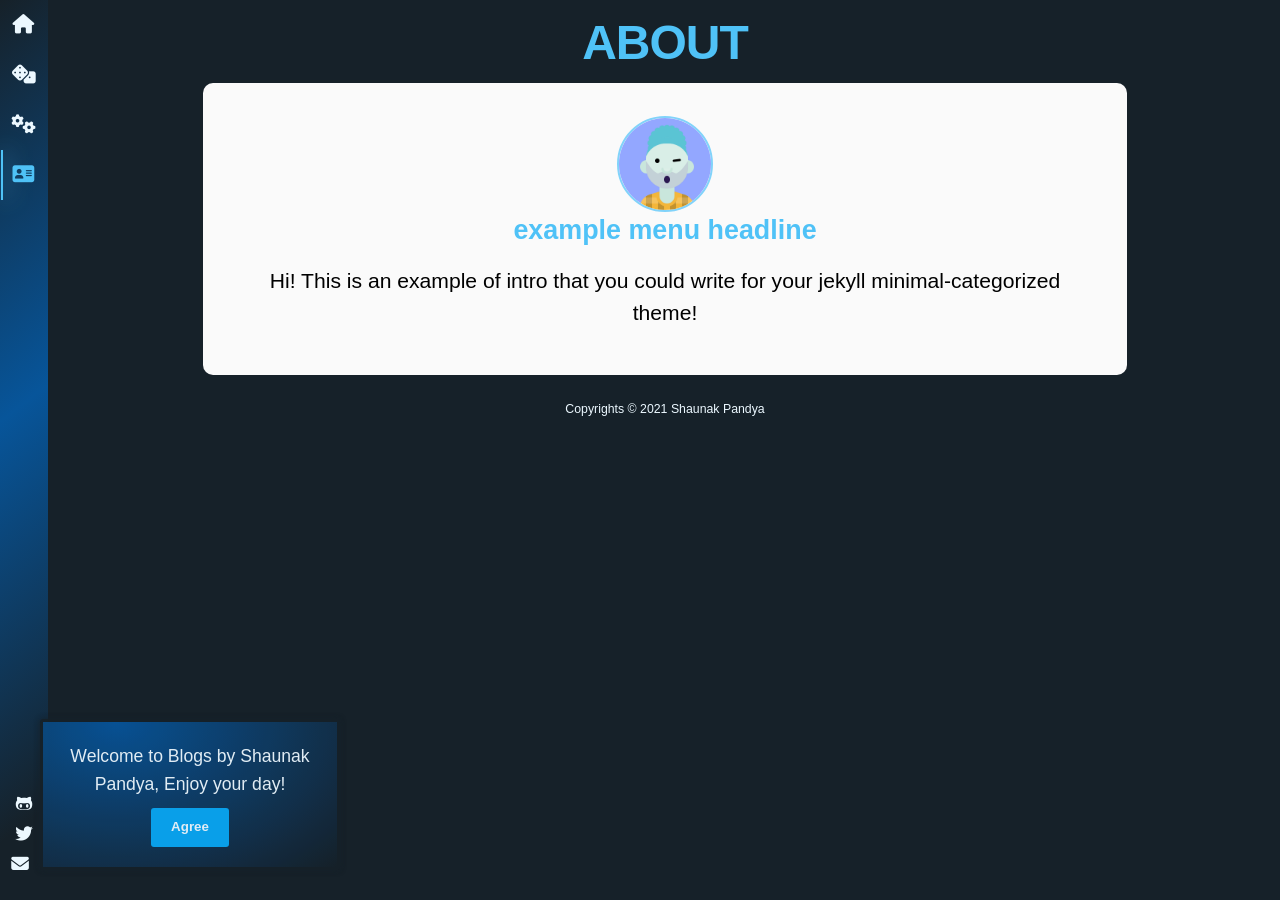
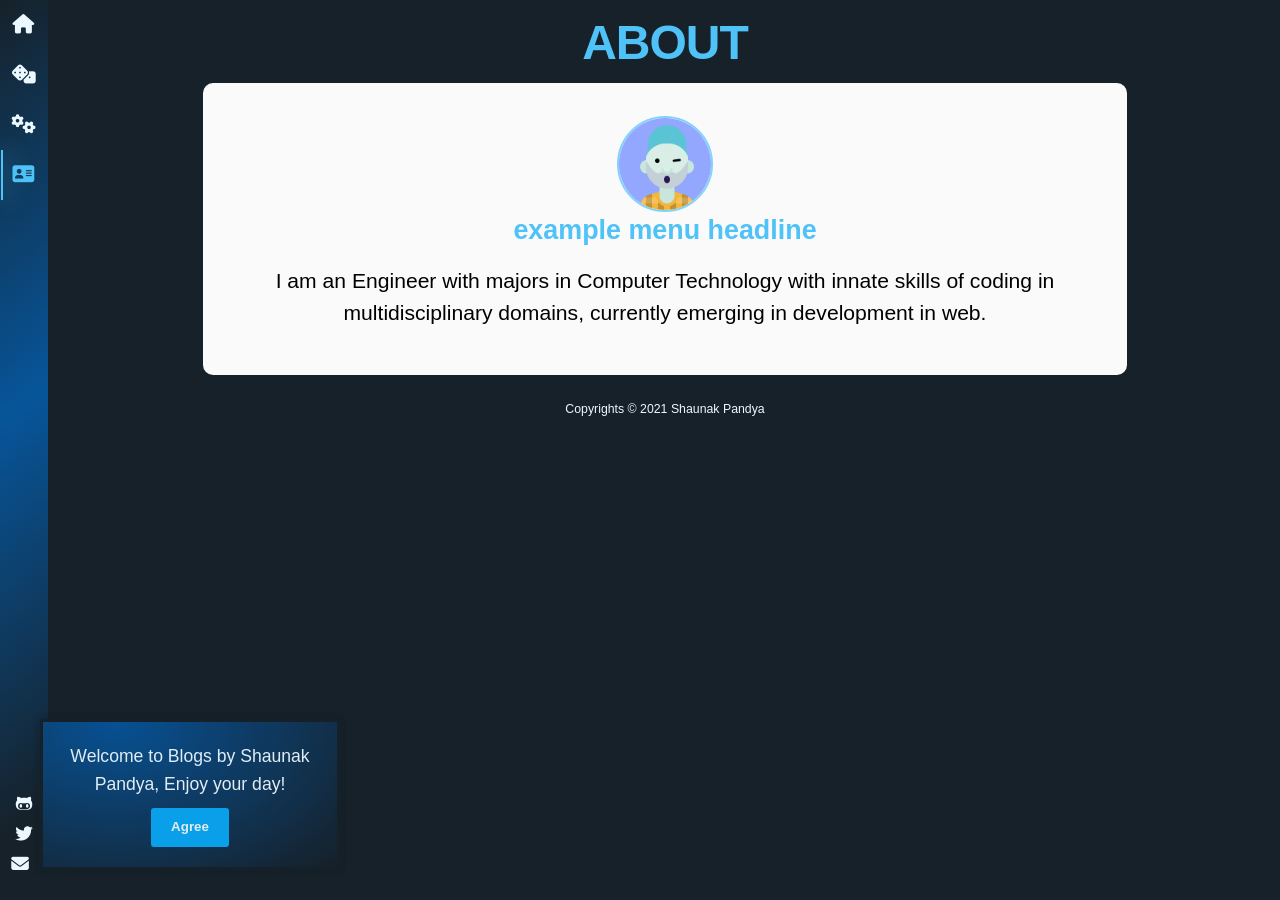
Before and after one commit to stackbit-projects/spectacular-neptune-1eb59, a Jekyll site: the page built from pages/about.html, in a window 1280 px wide. Built offline with Jekyll 4.4.1, drawn with Linux system fonts in a browser that asks for light colours; nearby versions of some CDN libraries; some web fonts are replaced.

Commit message:
menu.yml: updated menu_intro

```diff
--- a/_data/menu.yml
+++ b/_data/menu.yml
@@ -1,8 +1,8 @@
 menu_title: Example menu title
 menu_headline: example menu headline
 menu_intro: >-
-  Hi! This is an example of intro that you could write for your jekyll
-  minimal-categorized theme!
+  I am an Engineer with majors in Computer Technology with innate skills of
+  coding in multidisciplinary domains, currently emerging in development in web.
 show_menu_on_gate_page: false
 minimal_menu: true
 menu_logo: assets/img/avatar.png
```
